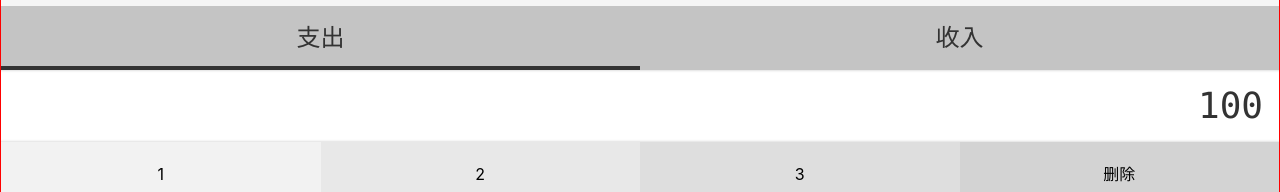
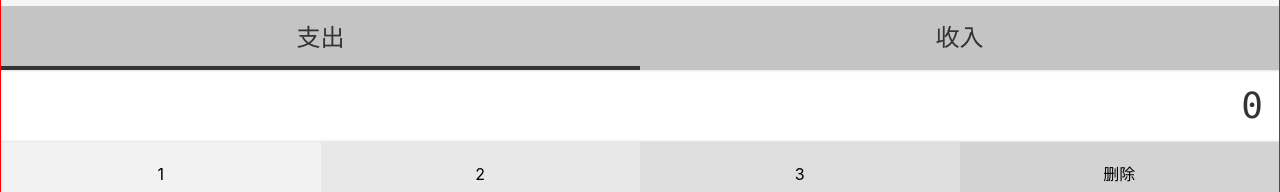
Before and after one commit to qaqpumpkin/dolphin-morney, a Vue app: page /#/money in a window 1280 px wide. Shown: the part 349-541 px from the top of the page. Built offline with nearby package versions, Linux system fonts and the light colour scheme.

Commit message:
fix(键盘)

```diff
--- a/src/components/Money/NumberPad.vue
+++ b/src/components/Money/NumberPad.vue
@@ -1,8 +1,8 @@
 <template>
     <div class="numberPad">
-        <div class="output">100</div>
-        <div class="buttons" clearfix>
-            <button>1</button>
+        <div class="output">{{ output }}</div>
+        <div class="buttons">
+            <button @click="output += 1">1</button>
             <button>2</button>
             <button>3</button>
             <button>删除</button>
@@ -20,9 +20,24 @@
     </div>
 </template>
 
-<script>
-export default {
-name: "NumberPad"
+<script lang="ts">
+import Vue from 'vue'
+import {Component} from "vue-property-decorator";
+@Component
+export default class NumberPad extends Vue {
+    output = '0';
+    inputContent(event: MouseEvent) {
+        const button = (event.target as HTMLButtonElement);
+        const input = button.textContent as string;
+        if (this.output === '0') {
+            if (input === '0') {
+                return;
+            }
+        } else if ('123456789'.indexOf(input) >= 0) {
+            this.output = input
+        }
+        this.output += button.textContent
+    }
 }
 </script>
 
@@ -36,6 +51,7 @@ name: "NumberPad"
         font-family: Consolas, monospace;
         padding: 9px 16px;
         text-align: right;
+        min-height: 72px;
     }
     .buttons {
         @extend %clearFix;
--- a/src/components/Money/Types.vue
+++ b/src/components/Money/Types.vue
@@ -16,10 +16,7 @@
 <script lang="ts">
 import Vue from 'vue'
 import {Component} from "vue-property-decorator";
-    @Component({
-
-        }
-    )
+@Component
     export default class Types extends Vue {
         type = '-'; // '-'表示支出，'+'表示收入
         selectType(type: string) {
```
Also changed, not shown: 1 other file (tests, documents, lock files or other folders).
